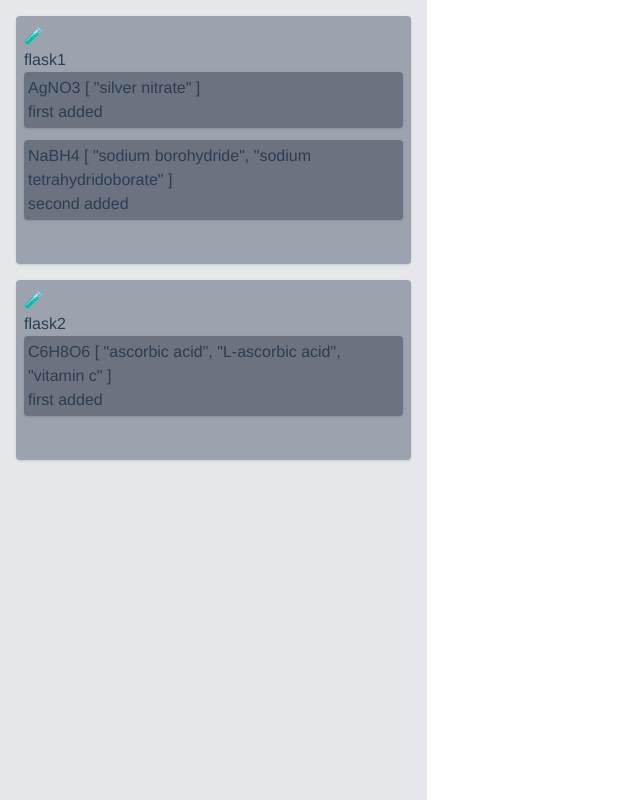
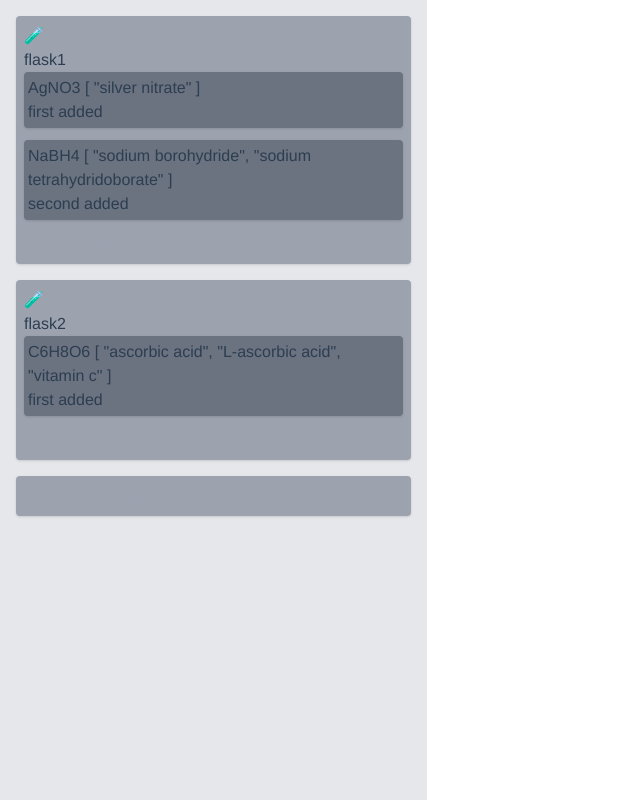
Before and after one commit to sl2820/labnote, a Vue app: page / in a window 1280 px wide. Shown: the whole page, without its empty margins (0-640 px from the left). Built offline with nearby package versions, Linux system fonts and the light colour scheme.

Commit message:
Add adding flask func

```diff
--- a/src/store/index.js
+++ b/src/store/index.js
@@ -33,6 +33,12 @@ export default new Vuex.Store({
         description: ""
       })
     },
+    CREATE_FLASK(state, { name }) {
+      state.note.flasks.push({
+        name,
+        chemicals: []
+      })
+    },
     UPDATE_CHEMICAL(state, { chemical, key, value }) {
       // chemical[key] = value
       Vue.set(chemical, key, value)
--- a/src/views/Note.vue
+++ b/src/views/Note.vue
@@ -53,6 +53,15 @@
           />
         </div>
       </div>
+      <div class="flask felx">
+        <input
+          type="text"
+          class="p-2 mr-2 flex-grow"
+          placeholder="New Flask Name"
+          v-model="newFlaskName"
+          @keyup.enter="createFlask"
+        />
+      </div>
     </div>
 
     <div class="chemical-bg" v-if="isChemicalOpen" @click.self="close">
@@ -65,6 +74,11 @@
 import { mapState } from "vuex"
 
 export default {
+  data() {
+    return {
+      newFlaskName: ""
+    }
+  },
   computed: {
     ...mapState(["note"]),
     isChemicalOpen() {
@@ -84,6 +98,12 @@ export default {
         name: e.target.value
       })
       e.target.value = ""
+    },
+    createFlask() {
+      this.$store.commit("CREATE_FLASK", {
+        name: this.newFlaskName
+      })
+      this.newFlaskName = ""
     },
     pickupChemical(e, chemicalIndex, fromFlaskIndex) {
       e.dataTransfer.effectAllowed = "move"
```
